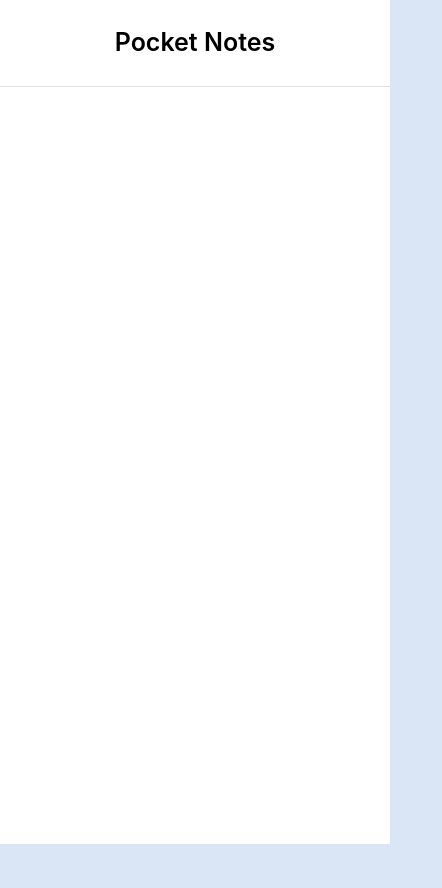
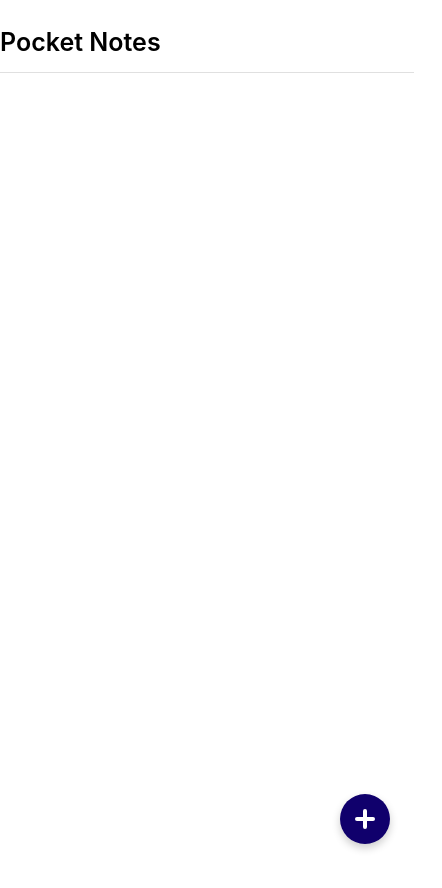
Before and after one commit to manvithmp/note_book, a React (Vite) app: page / in a window 390 px wide. Shown: the top 888 px of the page, 442 px wide, since content can reach past the window. Before the commit the page ends 844 px from the top, so only its background shows below. Built offline with nearby package versions, Linux system fonts and the light colour scheme.

Commit message:
newcommit3

```diff
--- a/src/components/homepage.jsx
+++ b/src/components/homepage.jsx
@@ -118,7 +118,7 @@ export default function HomePage() {
         </div>
       ) : (
         <div className="container">
-          <img src="/src/assets/home.png" alt="home" />
+          <img src="./public/home.png" alt="home" />
           <h1>Pocket Notes</h1>
           <p>Send and receive messages without keeping your phone online.</p>
           <p>Use Pocket Notes on up to 4 linked devices and 1 mobile phone</p>
--- a/src/index.css
+++ b/src/index.css
@@ -201,25 +201,78 @@ body {
 
 @media screen and (max-width: 480px) {
   body {
-    display: flex;
-    flex-direction: column;
     margin: 0;
     padding: 0;
-    height: 100px;
-    width: 100px;
+    height: 100vh;
+    width: 100vw;
+    display: flex;
+    justify-content: center;
+    align-items: center;
+    background: white;
     overflow: hidden;
   }
 
   .offscreen {
-    width: 100%;
-    height: 100%;
+    width: 100vw;
+    height: 100vh;
+    position: relative;
+    box-shadow: none;
     left: 0;
-    box-shadow: none; /* Remove any unnecessary styles */
+    display: flex;
+    flex-direction: column;
+    align-items: center;
+    padding: 20px;
   }
 
-  .container,
-  .add-button,
-  .hamburger {
-    display: none; /* Hide everything except the offscreen menu */
+  .sidebar-header {
+    width: 100%;
+    text-align: left;
+    font-size: 20px;
+    font-weight: bold;
+    padding-bottom: 10px;
+  }
+
+  .grouplist {
+    width: 100%;
+    padding: 0;
+  }
+
+  .groupitem {
+    display: flex;
+    align-items: center;
+    gap: 16px;
+    padding: 12px;
+    border-radius: 8px;
+    cursor: pointer;
+  }
+
+  .initials-circle {
+    width: 40px;
+    height: 40px;
+    font-size: 16px;
+  }
+
+  .group-name {
+    font-size: 16px;
+  }
+
+  .add-button {
+    position: absolute;
+    bottom: 20px;
+    right: 20px;
+    width: 50px;
+    height: 50px;
+    background: #10006c;
+    border-radius: 50%;
+    display: flex;
+    justify-content: center;
+    align-items: center;
+    cursor: pointer;
+    box-shadow: 0 4px 8px rgba(0, 0, 0, 0.2);
+  }
+
+  .hamburger,
+  .container {
+    display: none;
   }
 }
--- a/src/styles/addnotes.module.css
+++ b/src/styles/addnotes.module.css
@@ -119,8 +119,5 @@
 
     }
 
-    .box input[type="text"] {
-        width: 100%;
-    }
 
 }
--- a/src/styles/notes.module.css
+++ b/src/styles/notes.module.css
@@ -126,3 +126,24 @@
   color: rgb(255, 255, 255);
   background-color: #878787;
 }
+
+@media screen and (max-width: 480px) {
+  .notesWrapper {
+    width: 100vw;
+    height: 100vh;
+    position: fixed;
+    top: 0;
+    left: 0;
+  }
+
+  .notesHeader {
+    width: 100%;
+    position: sticky;
+    top: 0;
+  }
+
+  .notesArea {
+    height: calc(100vh - 150px);
+    overflow-y: auto;
+  }
+}
```
Also changed, not shown: public/home.png (added).
